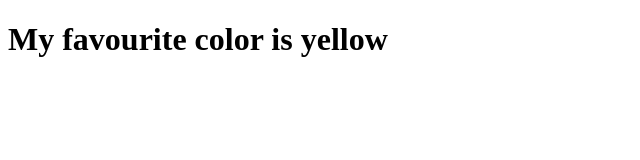
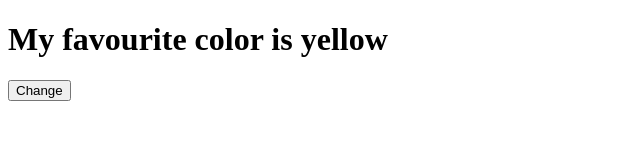
Before and after one commit to rony-hassan/react, a React (Vite) app: page / in a window 1280 px wide. Shown: the top 160 px of the page, without its empty margins (0-640 px from the left). Built offline with nearby package versions, Linux system fonts and the light colour scheme.

Commit message:
getDerivedStateFromProps(Updating)

```diff
--- a/src/PracticeFile.jsx
+++ b/src/PracticeFile.jsx
@@ -8,13 +8,23 @@ class Practice extends React.Component {
     this.state = { favouritecolor: "red" };
   }
 
-  componentDidMount() {
-    setTimeout(() =>
-    this.setState({favouritecolor: 'yellow'}),1000);
+  static getDerivedStateFromProps(props, state) {
+    return { favouritecolor: props.favcol };
   }
 
+  changeColor = () => {
+    this.setState({ favouritecolor: "blue" });
+  };
+
   render() {
-    return <h1>My favourite color is {this.state.favouritecolor}</h1>;
+    return (
+      <div>
+        <h1>My favourite color is {this.state.favouritecolor}</h1>
+        <button type="button" onClick={this.changeColor}>
+          Change
+        </button>
+      </div>
+    );
   }
 }
 
--- a/src/main.jsx
+++ b/src/main.jsx
@@ -1,4 +1,4 @@
 import { createRoot } from "react-dom/client";
 import Practice from "./PracticeFile";
 
-createRoot(document.getElementById("root")).render(<Practice />);
+createRoot(document.getElementById("root")).render(<Practice favcol = 'yellow' />);
```
Also changed, not shown: 1 other file (tests, documents, lock files or other folders).
